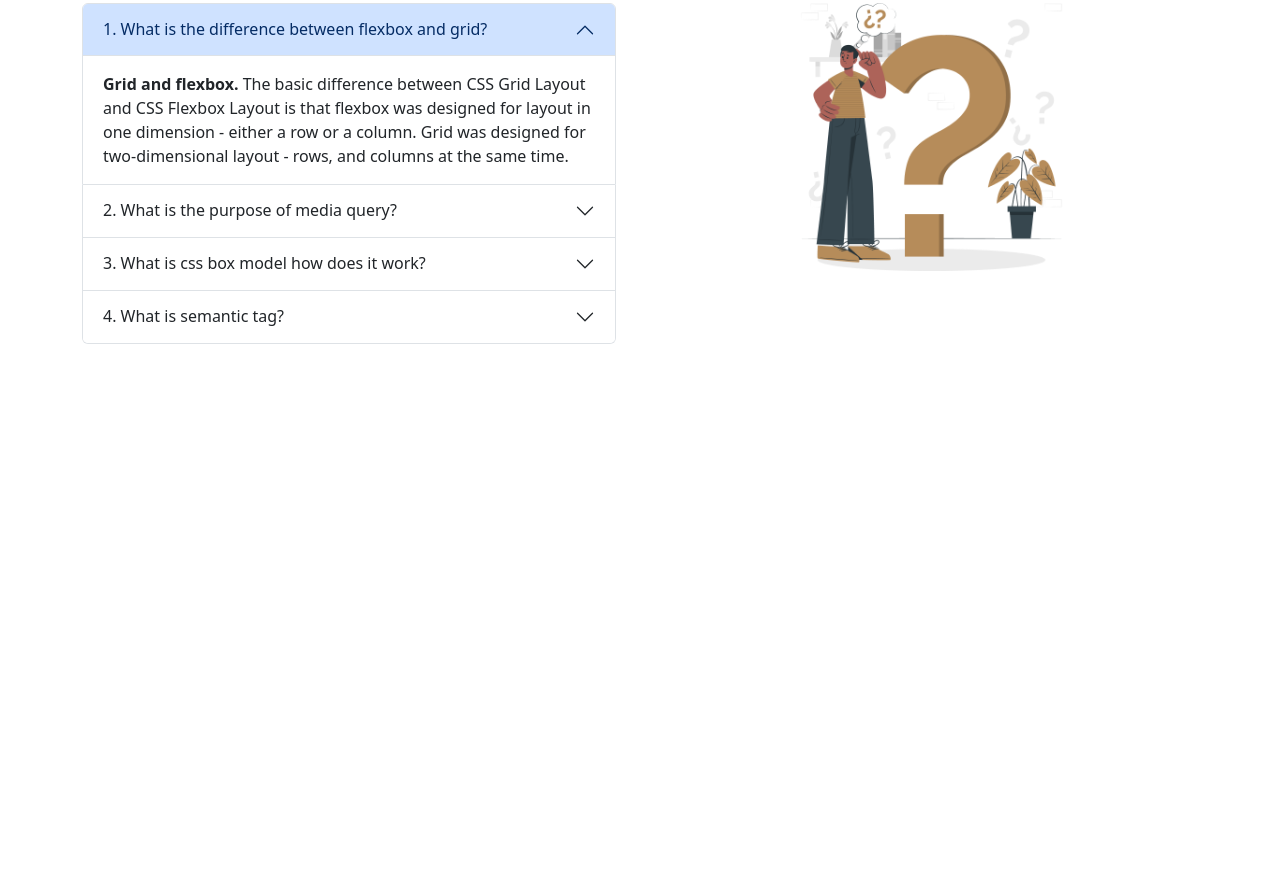
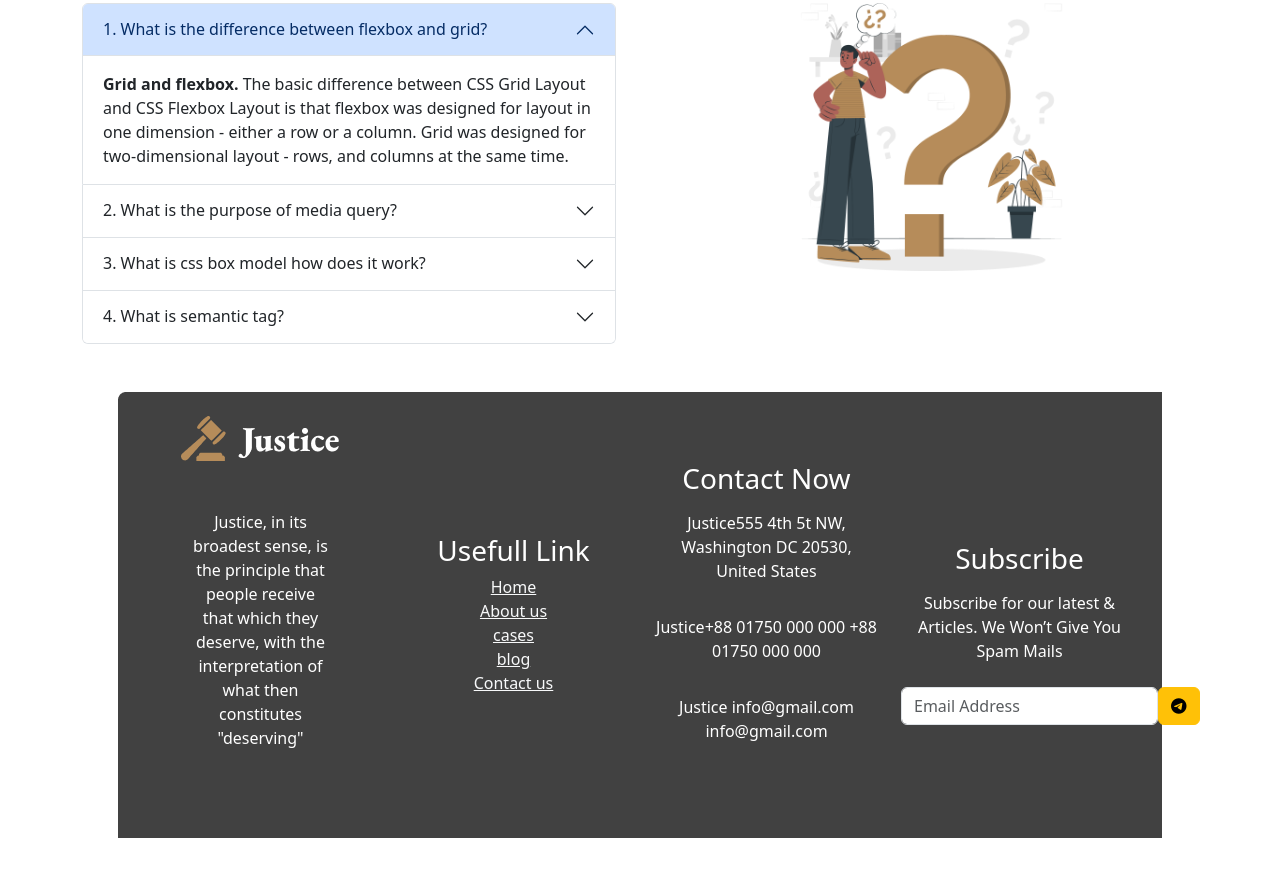
Before and after one commit to tokymahmud/legal-solution, a plain HTML site: page index.html in a window 1280 px wide. Shown: the part 3078-3954 px from the top of the page. Before the commit the page ends 3422 px from the top, so only its background shows below. Drawn offline with nearby package versions, Linux system fonts and the light colour scheme.

Commit message:
last footer added

```diff
--- a/index.html
+++ b/index.html
@@ -311,7 +311,56 @@
 
 
     </main>
-    <footer>
+    <footer class="container p-5">
+        <div class="container text-center text-white" style="background-image:url('images/Rectangle\ 7.png');">
+            <div class="row align-items-center p-3">
+              <div class="col p-2">
+                <img src="images/logo.png" alt="">
+                <p class="p-5">Justice, in its broadest sense, is the principle that people receive that which they deserve, with the interpretation of what then constitutes "deserving" </p>
+              </div>
+              <div class="col p-2">
+                <h3>Usefull Link</h3>
+                <a href="#" class="link-light">Home</a>
+                <br>
+                <a href="#" class="link-light">About us</a>
+                <br>
+                <a href="#" class="link-light">cases</a>
+                <br>
+                <a href="#" class="link-light">blog</a>
+                <br>
+                <a href="#" class="link-light">Contact us</a>
+
+              </div>
+              <div class="col p-2">
+                <h3>Contact Now</h3>
+                <p class="p-2">Justice555 4th 5t NW, Washington
+                    DC 20530, United States</p>
+                <p class="p-2">Justice+88 01750 000 000
+                    +88 01750 000 000</p>
+                <p class="p-2">Justice
+                    info@gmail.com
+info@gmail.com
+                </p>
+              </div>
+              <div class="col p-2">
+                <h3>Subscribe</h3>
+                <p class="p-2">Subscribe for our latest & Articles. We Won’t Give You Spam Mails</p>
+                <div class="position-absolute d-flex">
+                    <div>
+                        <input type="email " class="form-control" id="formGroupExampleInput" placeholder="Email Address">
+
+                    </div>
+                    <div>
+
+                        <button type="button ms-5 btn btn-outline-success text-white " class="btn btn-warning"><i class="fa-brands fa-telegram"></i></button>
+
+                    </div>
+                </div>
+
+
+              </div>
+            </div>
+          </div>
 
 
     </footer>
```
